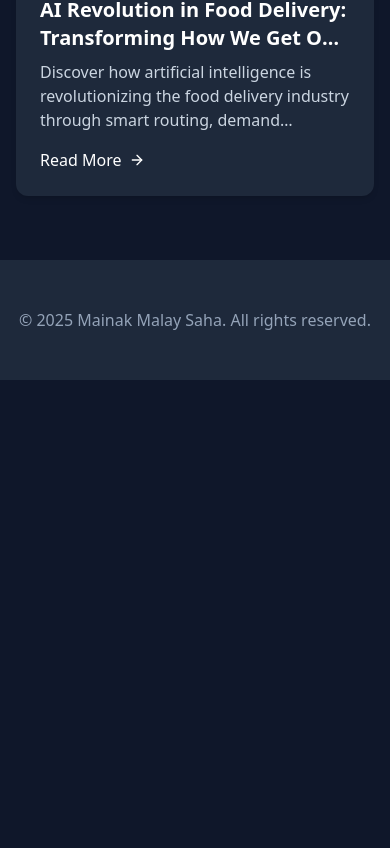
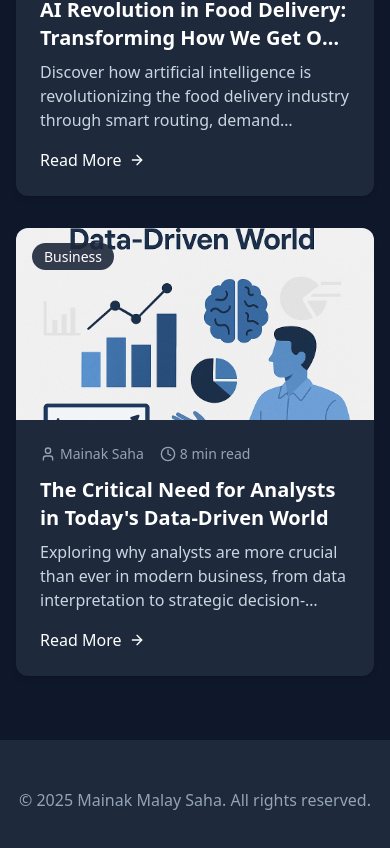
Before and after one commit to MAINAKSAHA07/MAINAK-WEBSITE, a React (Vite) app: page /blog in a window 390 px wide. Shown: the part 6692-7540 px from the top of the page. Before the commit the page ends 7072 px from the top, so only its background shows below. Built offline with nearby package versions, Linux system fonts and the light colour scheme.

Commit message:
new blog

```diff
--- a/src/data/blogs.ts
+++ b/src/data/blogs.ts
@@ -1765,5 +1765,137 @@ export const blogs = [
     tags: ["AI", "Food Delivery", "Technology", "Innovation"],
     likes: 0,
     comments: 0
+  },
+  {
+    id: 15,
+    title: "The Critical Need for Analysts in Today's Data-Driven World",
+    excerpt: "Exploring why analysts are more crucial than ever in modern business, from data interpretation to strategic decision-making and competitive advantage.",
+    content: `
+      <div class="space-y-6">
+        <p class="text-lg leading-relaxed">
+          In an era where data is the new currency, analysts have become indispensable assets to organizations across all industries. Their ability to transform raw data into actionable insights is driving business success and innovation in unprecedented ways.
+        </p>
+
+        <div class="bg-slate-50 dark:bg-slate-800 p-6 rounded-lg">
+          <h3 class="text-xl font-semibold mb-4">Key Reasons for Analyst Demand</h3>
+          <ul class="list-disc list-inside space-y-2 text-slate-600 dark:text-slate-300">
+            <li>Data-driven decision making</li>
+            <li>Competitive market analysis</li>
+            <li>Risk assessment and management</li>
+            <li>Performance optimization</li>
+            <li>Strategic planning support</li>
+          </ul>
+        </div>
+
+        <h2 class="text-2xl font-bold mt-8 mb-4">Data Interpretation and Insight Generation</h2>
+        <p class="text-lg leading-relaxed">
+          Analysts play a crucial role in making sense of vast amounts of data, identifying patterns, and extracting meaningful insights that drive business growth and innovation.
+        </p>
+
+        <div class="grid grid-cols-1 md:grid-cols-2 gap-6 my-8">
+          <div class="bg-slate-50 dark:bg-slate-800 p-6 rounded-lg">
+            <h3 class="text-xl font-semibold mb-4">Core Responsibilities</h3>
+            <ul class="list-disc list-inside space-y-2 text-slate-600 dark:text-slate-300">
+              <li>Data collection and validation</li>
+              <li>Statistical analysis</li>
+              <li>Trend identification</li>
+              <li>Insight generation</li>
+            </ul>
+          </div>
+          <div class="bg-slate-50 dark:bg-slate-800 p-6 rounded-lg">
+            <h3 class="text-xl font-semibold mb-4">Business Impact</h3>
+            <ul class="list-disc list-inside space-y-2 text-slate-600 dark:text-slate-300">
+              <li>Informed decision making</li>
+              <li>Process optimization</li>
+              <li>Resource allocation</li>
+              <li>Performance improvement</li>
+            </ul>
+          </div>
+        </div>
+
+        <h2 class="text-2xl font-bold mt-8 mb-4">Strategic Decision Support</h2>
+        <p class="text-lg leading-relaxed">
+          Analysts provide critical support for strategic decision-making by offering evidence-based recommendations and scenario analysis.
+        </p>
+
+        <div class="bg-slate-50 dark:bg-slate-800 p-6 rounded-lg my-8">
+          <h3 class="text-xl font-semibold mb-4">Strategic Functions</h3>
+          <div class="grid grid-cols-1 md:grid-cols-3 gap-4">
+            <div class="text-center">
+              <div class="inline-block p-3 bg-slate-200 dark:bg-slate-700 rounded-full mb-2">
+                <Chart className="w-6 h-6 text-slate-600 dark:text-slate-300" />
+              </div>
+              <h4 class="font-semibold mb-2">Market Analysis</h4>
+              <p class="text-sm text-slate-600 dark:text-slate-300">Competitive landscape assessment</p>
+            </div>
+            <div class="text-center">
+              <div class="inline-block p-3 bg-slate-200 dark:bg-slate-700 rounded-full mb-2">
+                <Brain className="w-6 h-6 text-slate-600 dark:text-slate-300" />
+              </div>
+              <h4 class="font-semibold mb-2">Risk Assessment</h4>
+              <p class="text-sm text-slate-600 dark:text-slate-300">Potential impact analysis</p>
+            </div>
+            <div class="text-center">
+              <div class="inline-block p-3 bg-slate-200 dark:bg-slate-700 rounded-full mb-2">
+                <LineChart className="w-6 h-6 text-slate-600 dark:text-slate-300" />
+              </div>
+              <h4 class="font-semibold mb-2">Performance Metrics</h4>
+              <p class="text-sm text-slate-600 dark:text-slate-300">KPI tracking and analysis</p>
+            </div>
+          </div>
+        </div>
+
+        <h2 class="text-2xl font-bold mt-8 mb-4">Industry-Specific Applications</h2>
+        <p class="text-lg leading-relaxed">
+          The need for analysts spans across various industries, each with unique requirements and applications of analytical skills.
+        </p>
+
+        <div class="bg-slate-50 dark:bg-slate-800 p-6 rounded-lg my-8">
+          <h3 class="text-xl font-semibold mb-4">Industry Applications</h3>
+          <ul class="list-disc list-inside space-y-2 text-slate-600 dark:text-slate-300">
+            <li>Financial analysis and forecasting</li>
+            <li>Healthcare data analytics</li>
+            <li>Marketing performance analysis</li>
+            <li>Supply chain optimization</li>
+            <li>Customer behavior analysis</li>
+          </ul>
+        </div>
+
+        <h2 class="text-2xl font-bold mt-8 mb-4">Future of Analytics</h2>
+        <p class="text-lg leading-relaxed">
+          As technology evolves, the role of analysts continues to expand, incorporating new tools and methodologies to meet growing business needs.
+        </p>
+
+        <div class="bg-slate-50 dark:bg-slate-800 p-6 rounded-lg my-8">
+          <h3 class="text-xl font-semibold mb-4">Emerging Trends</h3>
+          <div class="grid grid-cols-1 md:grid-cols-2 gap-6">
+            <div>
+              <h4 class="font-semibold mb-2">AI Integration</h4>
+              <p class="text-slate-600 dark:text-slate-300">Enhanced analytical capabilities</p>
+            </div>
+            <div>
+              <h4 class="font-semibold mb-2">Real-time Analytics</h4>
+              <p class="text-slate-600 dark:text-slate-300">Instant insights and decision support</p>
+            </div>
+            <div>
+              <h4 class="font-semibold mb-2">Predictive Analytics</h4>
+              <p class="text-slate-600 dark:text-slate-300">Future trend forecasting</p>
+            </div>
+            <div>
+              <h4 class="font-semibold mb-2">Data Visualization</h4>
+              <p class="text-slate-600 dark:text-slate-300">Advanced reporting tools</p>
+            </div>
+          </div>
+        </div>
+      </div>
+    `,
+    image: "/assets/analyst.png",
+    author: "Mainak Saha",
+    date: "May 5, 2024",
+    readTime: "8 min read",
+    category: "Business",
+    tags: ["Analytics", "Business", "Data Science", "Strategy"],
+    likes: 0,
+    comments: 0
   }
 ];
```
Also changed, not shown: public/assets/analyst.png (added).
